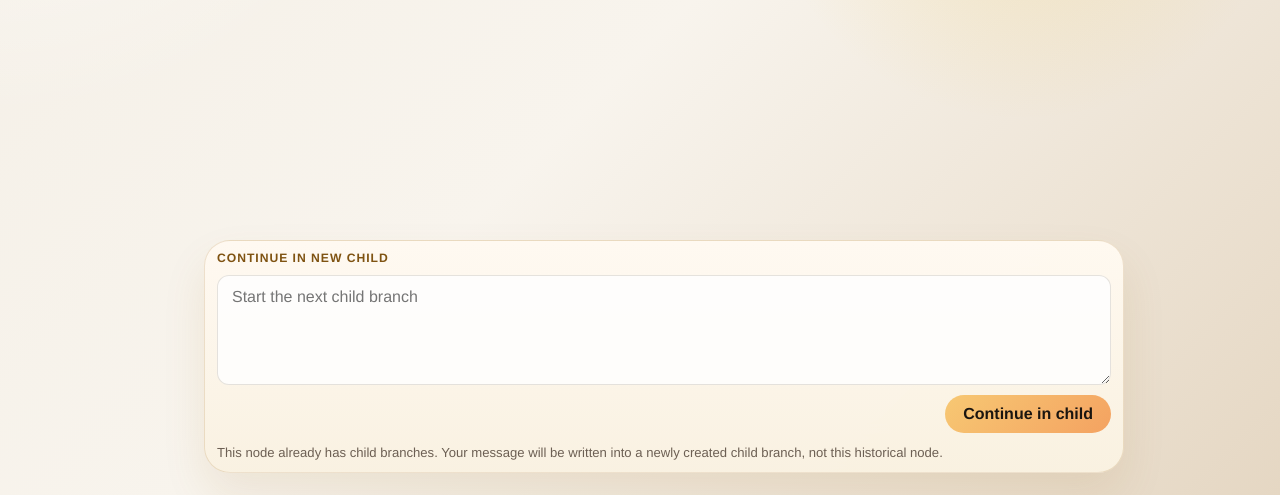
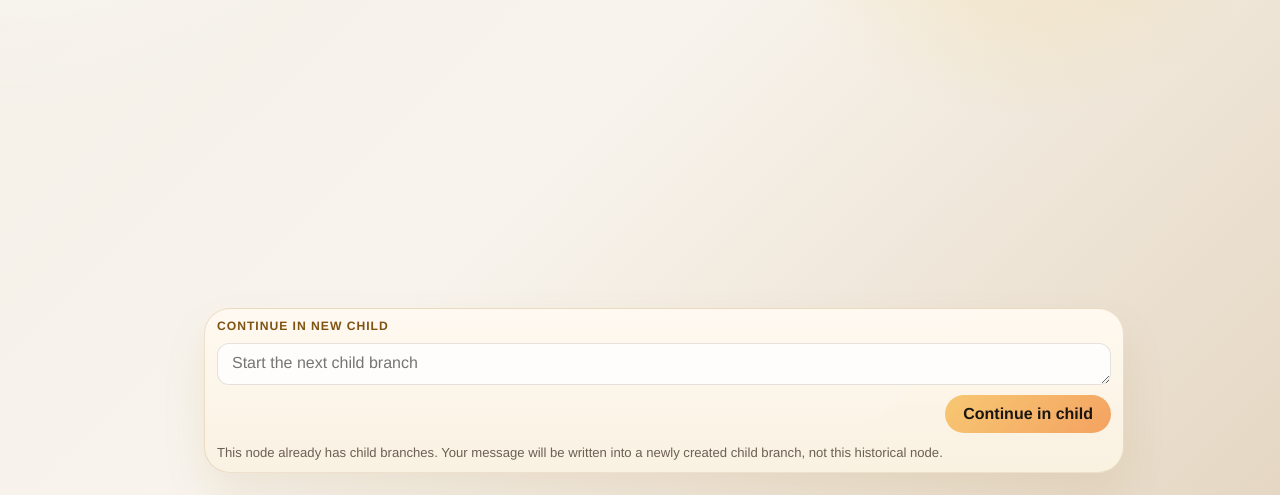
Before and after one commit to Howardleejhenhao/Generative-AI-LLM-Tree, a Django app: template tree_ui/templates/tree_ui/node_chat.html in a window 1280 px wide. Shown: the part 305-800 px from the top of the page. Run offline with Django 5.2, Linux system fonts and the light colour scheme; the template is opened without the code that fills it, so the values that code supplies are empty.

Commit message:
fix: reduce chat input default height

```diff
--- a/tree_ui/static/tree_ui/css/app.css
+++ b/tree_ui/static/tree_ui/css/app.css
@@ -2131,6 +2131,12 @@ body:has(.chat-page-immersive) .page-shell {
   min-height: 110px;
 }
 
+.chat-input-shell textarea {
+  min-height: 42px;
+  padding-top: 10px;
+  padding-bottom: 10px;
+}
+
 .primary-button {
   border: 0;
   border-radius: 999px;
```
